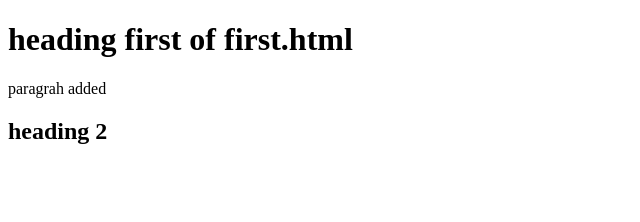
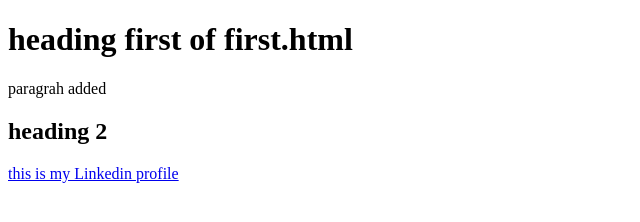
Before and after one commit to akash9721/December-11, a plain HTML site: page first1.html in a window 1280 px wide. Shown: the whole page, without its empty margins (0-640 px from the left). Drawn offline with Linux system fonts and the light colour scheme.

Commit message:
latest commit on file1

```diff
--- a/first1.html
+++ b/first1.html
@@ -3,11 +3,12 @@
 <head>
 	<meta charset="utf-8">
 	<meta name="viewport" content="width=device-width, initial-scale=1">
-	<title>index</title>
+	<title>Learning Git</title>
 </head>
 <body>
       <h1>heading first of first.html</h1>
 	<p>paragrah added</p>
       <h2>heading 2</h2>
+      <a href="https://www.linkedin.com/in/akash-kumar-335085193/">this is my Linkedin profile</a>
 </body>
 </html>
```
